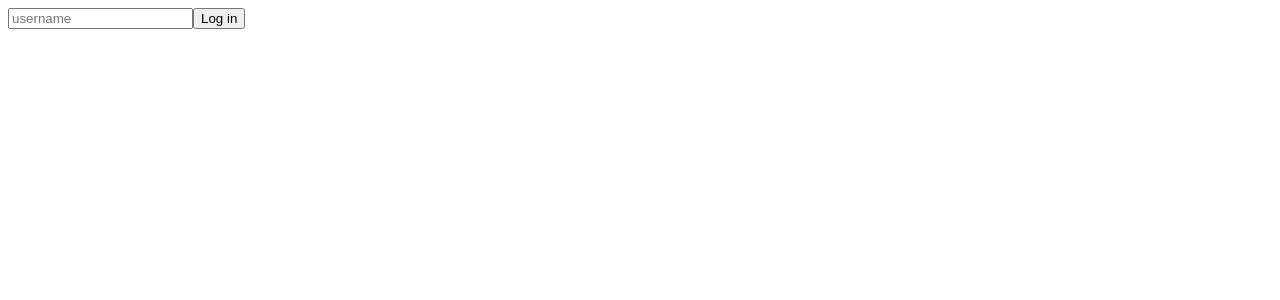
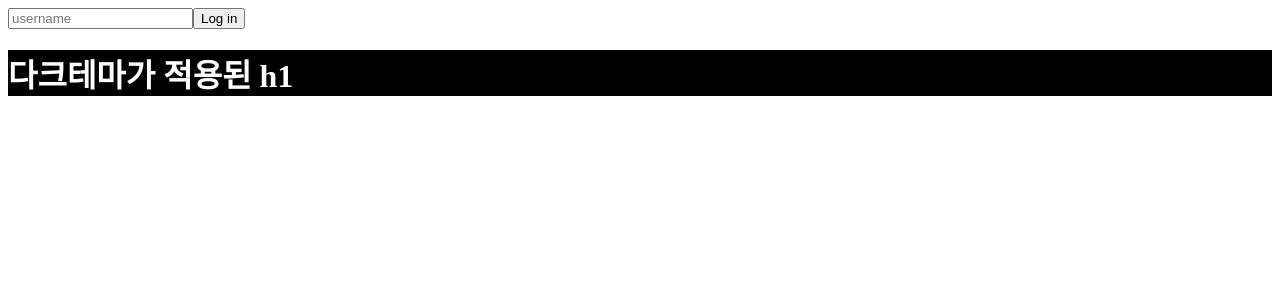
Before and after one commit to emerald6227/typescript-react-practice, a React (Create React App) app: page / in a window 1280 px wide. Shown: the top 300 px of the page. Built offline with nearby package versions, Linux system fonts and the light colour scheme.

Commit message:
add theme with TS

```diff
--- a/src/App.tsx
+++ b/src/App.tsx
@@ -1,5 +1,13 @@
 import React, { useState } from 'react';
+import styled from 'styled-components';
 import Circle from "./Circle";
+
+const Container = styled.div`
+  background-color: ${(props) => props.theme.bgColor};
+`;
+const H1 = styled.h1`
+  color: ${(props) => props.theme.textColor};
+`;
 
 function App() {
   const [value, setValue] = useState("");
@@ -23,6 +31,10 @@
         <input value={value} onChange={onChange} type="text" placeholder="username" />
         <button>Log in</button>
       </form>
+
+      <Container>
+        <H1>다크테마가 적용된 h1</H1>
+      </Container>
     </div>
   );
 }
--- a/src/index.tsx
+++ b/src/index.tsx
@@ -1,10 +1,14 @@
 import React from 'react';
 import ReactDOM from 'react-dom';
+import { ThemeProvider } from 'styled-components';
 import App from './App';
+import { darkTheme, lightTheme } from './theme';
 
 ReactDOM.render(
   <React.StrictMode>
-    <App />
+    <ThemeProvider theme={darkTheme}>
+      <App />
+    </ThemeProvider>
   </React.StrictMode>,
   document.getElementById('root')
 );
--- /dev/null
+++ b/src/theme.ts
@@ -0,0 +1,13 @@
+import { DefaultTheme } from 'styled-components';
+
+export const lightTheme: DefaultTheme = {
+    bgColor: "white",
+    textColor: "black",
+    btnColor: "tomato"
+}
+
+export const darkTheme: DefaultTheme = {
+    bgColor: "black",
+    textColor: "white",
+    btnColor: "teal"
+}
```
Also changed, not shown: src/styled.d.ts (added, +11 -0 lines).
